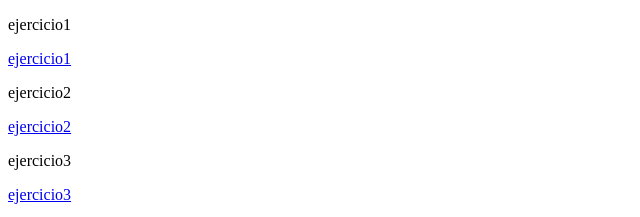
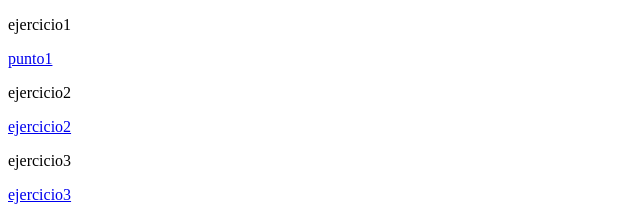
Before and after one commit to LuisTapia947/taller-1-corte-2, a plain HTML site: page index.html in a window 1280 px wide. Shown: the top 217 px of the page, 0-640 px from the left. Drawn offline with Linux system fonts and the light colour scheme.

Commit message:
Update index.html

```diff
--- a/index.html
+++ b/index.html
@@ -8,7 +8,7 @@
 </head>
 <body>
     <p>ejercicio1</p>
-    <a href="html/ejercicio1.html">ejercicio1</a>
+    <a href="html/ejercicio1.html">punto1</a>
     <p>ejercicio2</p>
     <a href="html/ejercicio2.html">ejercicio2</a>
 
```
